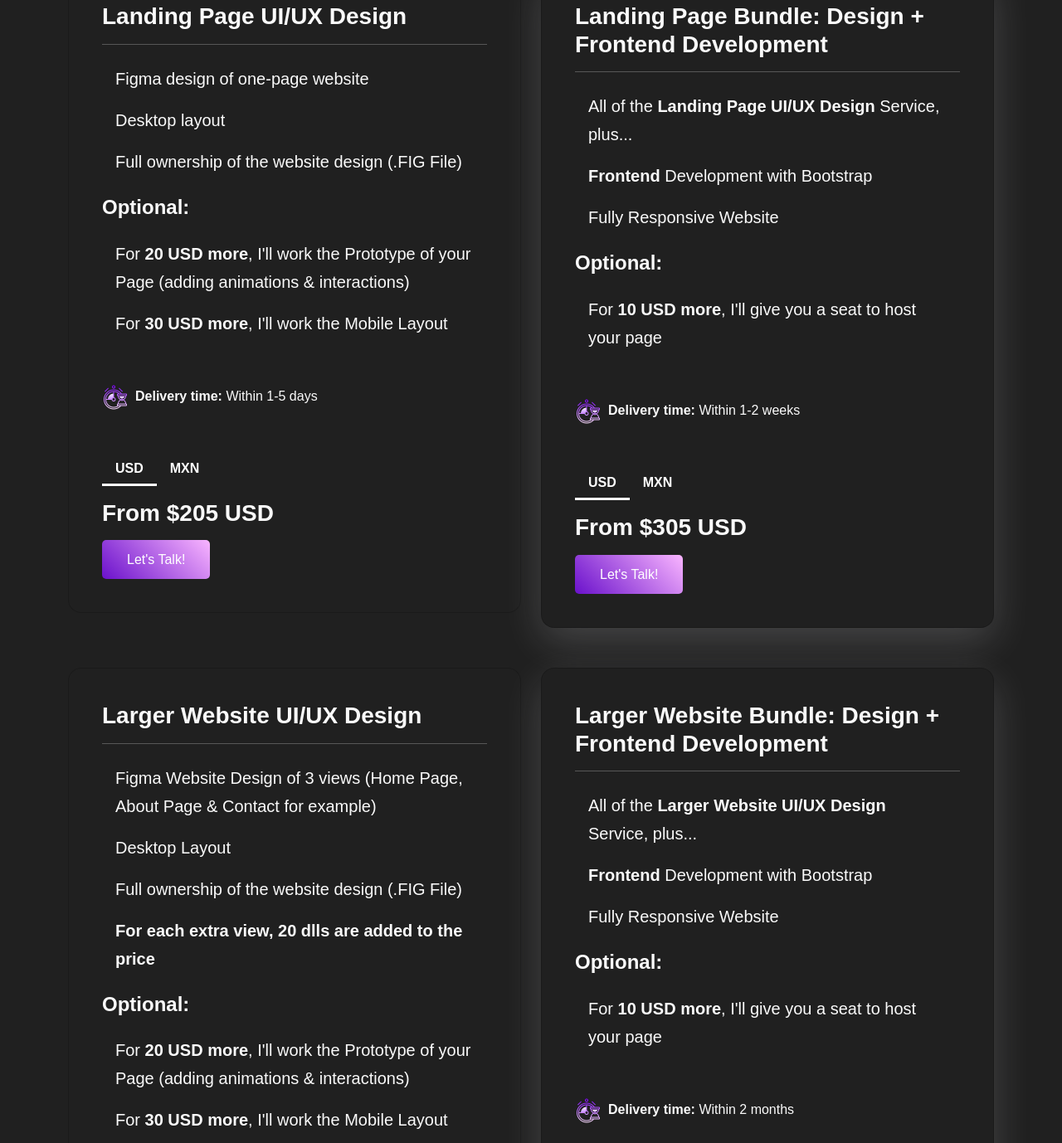
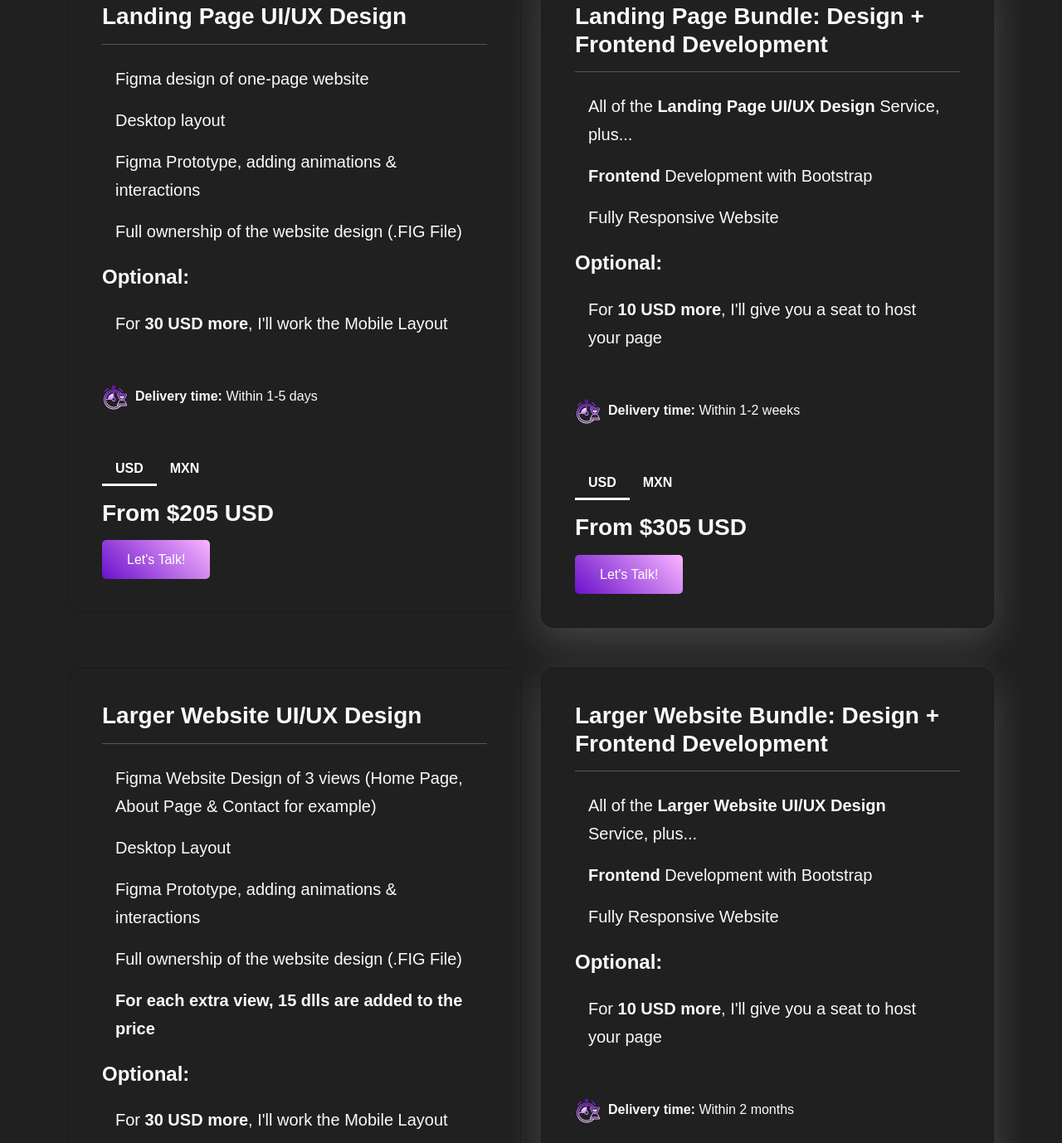
Before and after one commit to UX-Ramirez/UX-Ramirez-Website, a website: page index.html in a window 1280 px wide. Shown: the part 2555-3933 px from the top of the page at 83% size. Drawn offline with Linux system fonts and the light colour scheme; some packages are replaced by stand-ins of ours; a script that the page names is missing.

Commit message:
Services updates

```diff
--- a/index.html
+++ b/index.html
@@ -304,9 +304,9 @@
                             <ul class="list-group list-group-flush fs-5 mb-5 vstack">
                               <li class="list-group-item border-0">Figma design of one-page website</li>
                               <li class="list-group-item border-0">Desktop layout</li>
+                              <li class="list-group-item border-0">Figma Prototype, adding animations & interactions</li>
                               <li class="list-group-item border-0">Full ownership of the website design (.FIG File)</li>
                               <h4 class="mt-3 fw-bold">Optional:</h4>
-                              <li class="list-group-item border-0">For <strong>20 USD more</strong>, I'll work the Prototype of your Page (adding animations & interactions)</li>
                               <li class="list-group-item border-0">For <strong>30 USD more</strong>, I'll work the Mobile Layout</li>
                             </ul>
 
@@ -398,10 +398,10 @@
                           <ul class="list-group list-group-flush fs-5 mb-5 vstack">
                             <li class="list-group-item border-0">Figma Website Design of 3 views (Home Page, About Page & Contact for example)</li>
                             <li class="list-group-item border-0">Desktop Layout</li>
+                            <li class="list-group-item border-0">Figma Prototype, adding animations & interactions</li>
                             <li class="list-group-item border-0">Full ownership of the website design (.FIG File)</li>
-                            <li class="list-group-item border-0"><strong>For each extra view, 20 dlls are added to the price</strong></li>
+                            <li class="list-group-item border-0"><strong>For each extra view, 15 dlls are added to the price</strong></li>
                             <h4 class="mt-3 fw-bold">Optional:</h4>
-                            <li class="list-group-item border-0">For <strong>20 USD more</strong>, I'll work the Prototype of your Page (adding animations & interactions)</li>
                             <li class="list-group-item border-0">For <strong>30 USD more</strong>, I'll work the Mobile Layout</li>
                           </ul>
 
```
